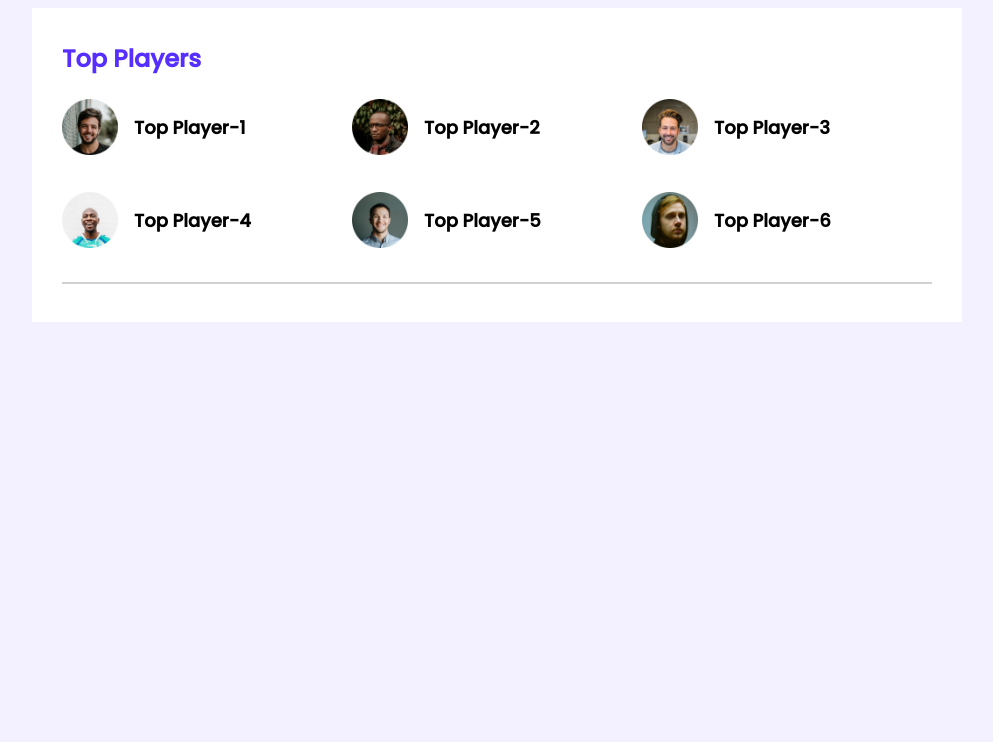
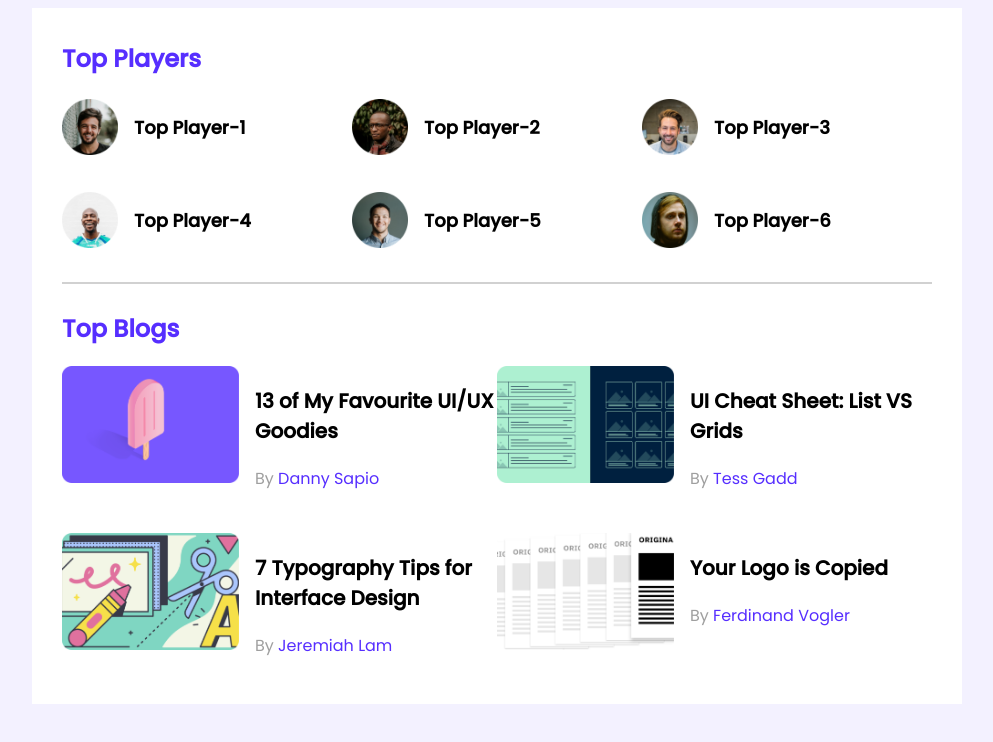
Before and after one commit to mahmudahasan/leader-board-css3, a plain HTML site: page index.html in a window 1280 px wide. Shown: the whole page, without its empty margins (143-1136 px from the left). Drawn offline with Linux system fonts and the light colour scheme.

Commit message:
top blog added

```diff
--- a/index.html
+++ b/index.html
@@ -48,6 +48,47 @@
                 </div>
             </div>
             <hr>
+            <div class="top-blogs">
+                <h2 class="section-title">Top Blogs</h2>
+                <div class="blogs">
+                    <article class="blog">
+                        <div class="thumbnail">
+                            <img src="images/blogs/blog-1.png" alt="">
+                        </div>
+                        <div class="blog-info">
+                            <h3 class="blog-title">13 of My Favourite UI/UX Goodies</h3>
+                            <p class="blog-author">By <a href="">Danny Sapio</a></p>
+                        </div>
+                    </article>
+                    <article class="blog">
+                        <div class="thumbnail">
+                            <img src="images/blogs/blog-2.png" alt="">
+                        </div>
+                        <div class="blog-info">
+                            <h3 class="blog-title">UI Cheat Sheet: List VS Grids</h3>
+                            <p class="blog-author">By <a href="">Tess Gadd</a></p>
+                        </div>
+                    </article>
+                    <article class="blog">
+                        <div class="thumbnail">
+                            <img src="images/blogs/blog-3.png" alt="">
+                        </div>
+                        <div class="blog-info">
+                            <h3 class="blog-title">7 Typography Tips for Interface Design</h3>
+                            <p class="blog-author">By <a href="">Jeremiah Lam</a></p>
+                        </div>
+                    </article>
+                    <article class="blog">
+                        <div class="thumbnail">
+                            <img src="images/blogs/blog-4.png" alt="">
+                        </div>
+                        <div class="blog-info">
+                            <h3 class="blog-title">Your Logo is Copied</h3>
+                            <p class="blog-author">By <a href="">Ferdinand Vogler</a></p>
+                        </div>
+                    </article>
+                </div>
+            </div>
         </section>
     </main>
 </body>
--- a/styles/style.css
+++ b/styles/style.css
@@ -17,6 +17,7 @@ main{
 }
 hr{
     border: 1px solid #D1D1D1;
+    margin-bottom: 27px;
 }
 
 /* top players style  */
@@ -46,3 +47,32 @@ hr{
     margin-left: 16px;
     font-size: 18px;
 }
+
+/* top blogs styles */
+.blogs{
+    display: grid;
+    grid-template-columns: repeat(2, 1fr);
+    grid-row-gap: 26px;
+}
+.blog{
+    display: flex;
+}
+.blog .thumbnail img{
+    width: 177px;
+    height: 117px;
+}
+.blog-info{
+    margin-left: 16px;
+}
+.blog-title{
+    font-size: 20px;
+}
+.blog-author{
+    color: #9F9F9F;
+    font-size: 16px;
+}
+.blog-author a{
+    text-decoration: none;
+    font-size: 16px;
+    color: #562EFF;
+}
```
